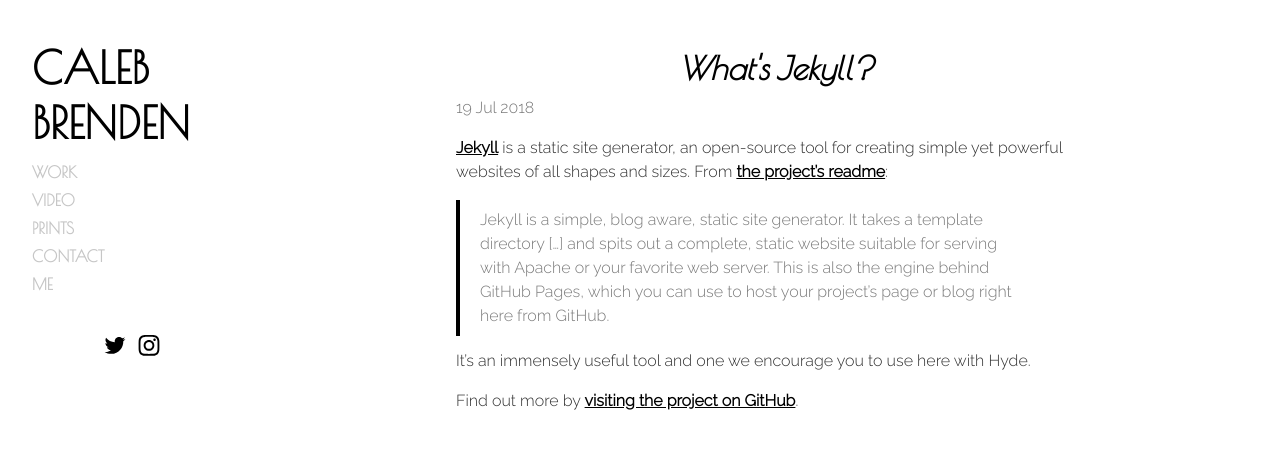
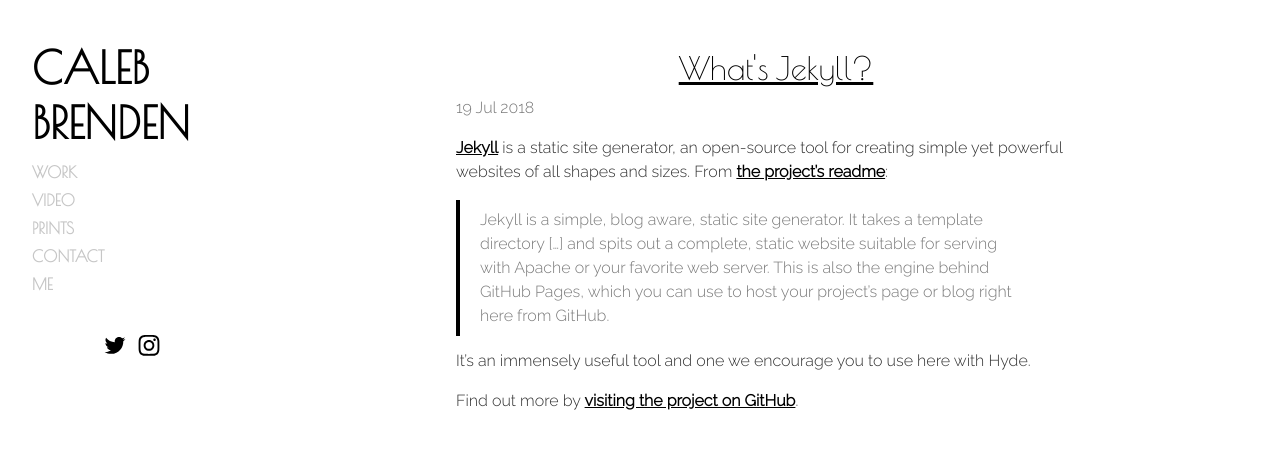
Before and after one commit to calebbrenden/my-site, a Jekyll site: the page built from _posts/2018-07-19-responsive-vimeo-embed.md, in a window 1280 px wide. Shown: the top 449 px of the page. Built offline with Jekyll 4.4.1, drawn with Linux system fonts in a browser that asks for light colours.

Commit message:
changed post header fonts

```diff
--- a/_sass/hydeout/_posts.scss
+++ b/_sass/hydeout/_posts.scss
@@ -27,13 +27,13 @@
 .post-title {
   color: $heading-color;
   text-align: center;
-  text-decoration: none;
+  text-decoration: underline;
 }
 
 .post-title a {
   color: $heading-color;
   text-align: center;
-  text-decoration: none;
+  text-decoration: underline;
   &:hover {
     text-decoration: line-through;
   }
--- a/_sass/hydeout/_type.scss
+++ b/_sass/hydeout/_type.scss
@@ -4,8 +4,8 @@
 
 h1, h2, h3, h4, h5, h6, .site-title {
   font-family: 'Poiret One', sans-serif;
-  font-weight: 600;
-  font-style: italic;
+  font-weight: 400;
+  font-style: none;
   margin-bottom: $heading-spacing;
   line-height: 1.25;
   color: $heading-color;
```
